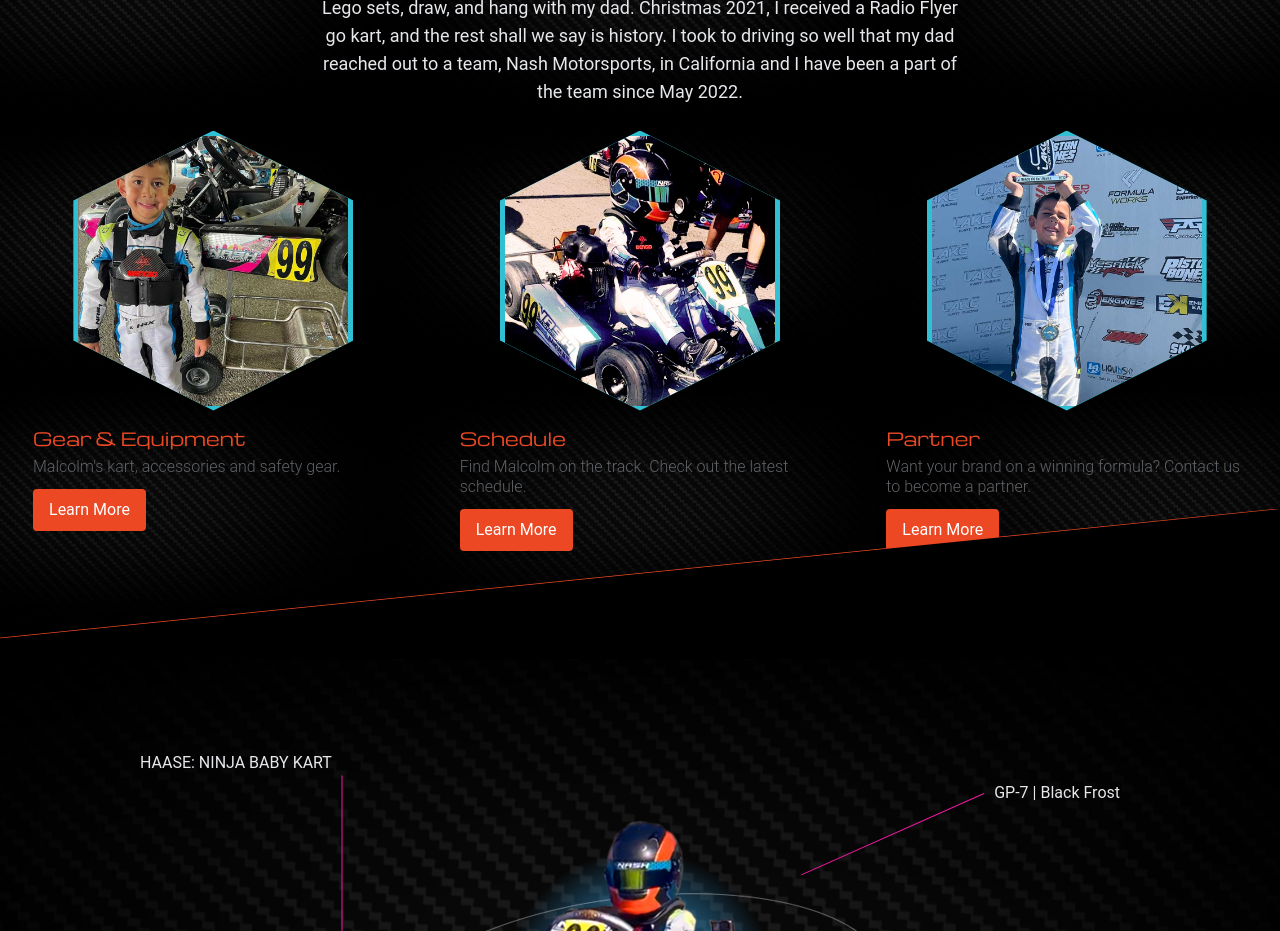
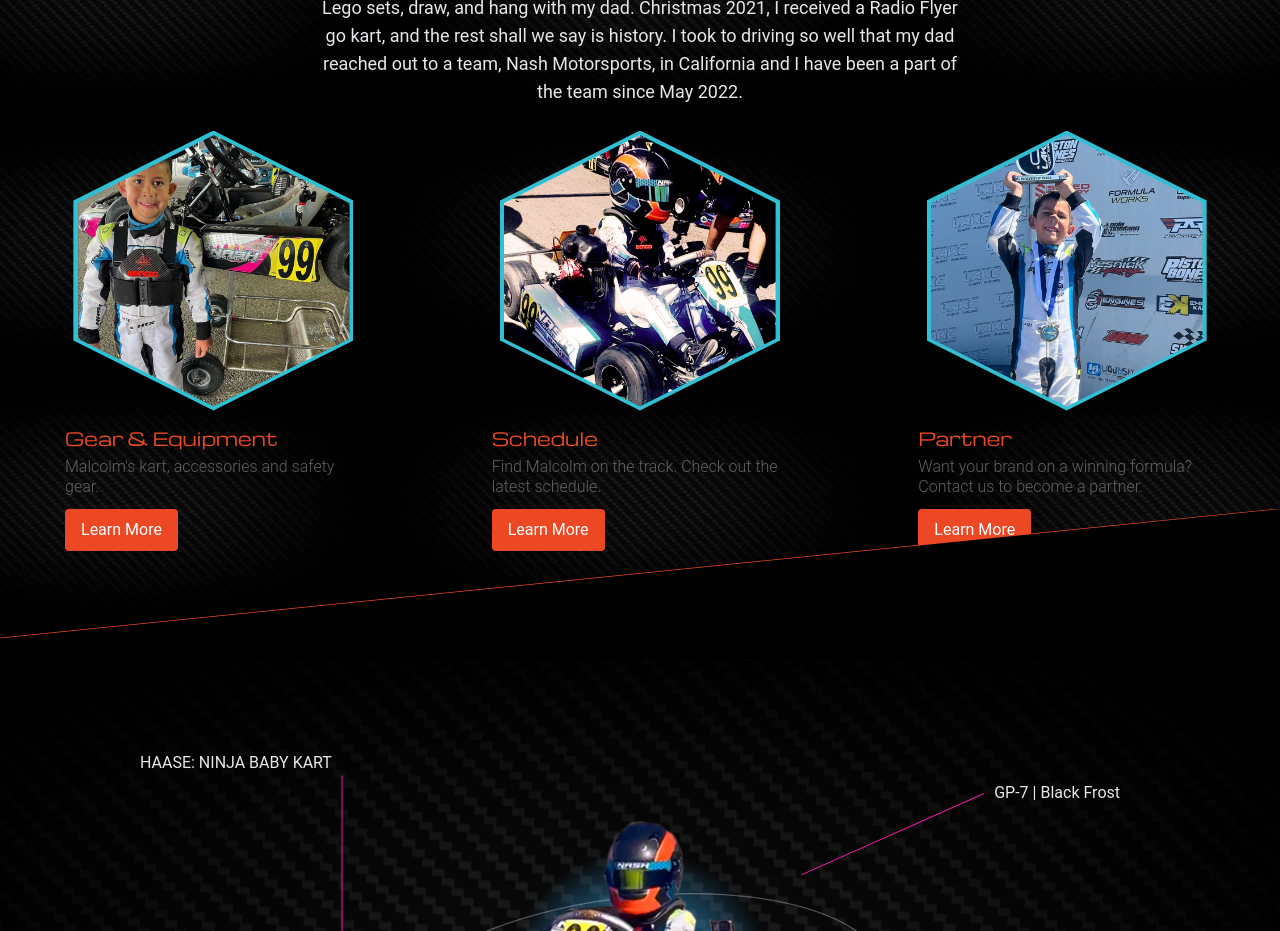
Before and after one commit to chavezroy/mrm-racing, a Next.js app: page / in a window 1280 px wide. Shown: the part 820-1751 px from the top of the page. Built offline with nearby package versions, Linux system fonts and the light colour scheme.

Commit message:
Fix About section transitions: Fix image hover scale transitions, update card body padding, adjust image sizing and centering, and resolve CSS conflicts

```diff
--- a/components/CTACard.tsx
+++ b/components/CTACard.tsx
@@ -16,25 +16,28 @@ export default function CTACard({
   description,
 }: CTACardProps) {
   return (
-    <div className="w-full md:w-1/3 px-4 mb-8">
+    <div className="w-full md:w-1/3 px-4 mb-8 group">
       <ScrollReveal animation="fadeIn" className="fade">
         <Link href={href} className="cardlink cursor-pointer text-inherit hover:no-underline block">
           <div className="card bg-transparent border border-black/10">
             <div className="thumb flex bg-[#31bfd3] relative overflow-hidden w-full h-[300px] max-w-[280px] mx-auto">
+              <div className="absolute inset-0 flex items-center justify-center pointer-events-none">
+                <div className="relative w-[97%] h-[97%] pointer-events-auto">
                   <Image
                     src={image}
                     alt={title}
                     fill
-                className="object-contain transition-all duration-300 hover:scale-110"
+                    className="object-contain cta-image"
                     style={{
                       clipPath:
                         "polygon(50% 0%, 100% 25%, 100% 75%, 50% 100%, 0% 75%, 0% 25%)",
-                  padding: "0 5px",
                     }}
                   />
                 </div>
-            <div className="card-body p-4">
-              <p className="card-title font-michroma text-lg leading-tight text-primary mb-2 hover:text-black group-hover:text-white transition-colors">
+              </div>
+            </div>
+            <div className="card-body py-4" style={{ paddingLeft: '3rem', paddingRight: '3rem' }}>
+              <p className="card-title font-michroma text-lg leading-tight text-primary mb-2 group-hover:text-white transition-colors duration-300">
                 {title}
               </p>
               <p className="text-body-secondary text-[rgba(105,109,113,0.9)] font-light leading-tight mb-3">
@@ -42,7 +45,7 @@ export default function CTACard({
               </p>
               <button
                 type="button"
-                className="btn btn-primary bg-primary text-white border-primary hover:bg-[#c63615] hover:border-[#c63615] px-4 py-2 rounded transition-colors"
+                className="btn btn-primary bg-primary text-white border-primary group-hover:bg-[#c63615] group-hover:border-[#c63615] px-4 py-2 rounded transition-[transform,background-color,border-color] duration-300 ease-out group-hover:scale-110"
               >
                 Learn More
               </button>
--- a/styles/globals.css
+++ b/styles/globals.css
@@ -14,34 +14,62 @@
   }
 
   /* Only apply transitions to specific interactive elements - exclude transform to avoid conflicts with animations */
-  a:not([class*="motion"]):not([class*="animate"]),
-  button:not([class*="motion"]):not([class*="animate"]),
+  a:not([class*="motion"]):not([class*="animate"]):not([class*="scale"]):not([class*="group-hover:"]),
+  button:not([class*="motion"]):not([class*="animate"]):not([class*="scale"]):not([class*="group-hover:"]),
   input:not([class*="motion"]):not([class*="animate"]),
   textarea:not([class*="motion"]):not([class*="animate"]),
   select:not([class*="motion"]):not([class*="animate"]),
   .nav-link:not([class*="motion"]):not([class*="animate"]),
-  .btn:not([class*="motion"]):not([class*="animate"]),
+  .btn:not([class*="motion"]):not([class*="animate"]):not([class*="scale"]):not([class*="group-hover:"]),
   .card:not([class*="motion"]):not([class*="animate"]),
-  .card-title:not([class*="motion"]):not([class*="animate"]) {
+  .card-title:not([class*="motion"]):not([class*="animate"]):not([class*="group-hover:"]) {
     transition-property: color, background-color, border-color, text-decoration-color, fill, stroke, opacity, box-shadow;
     transition-timing-function: cubic-bezier(0.4, 0, 0.2, 1);
     transition-duration: 300ms;
   }
 
+  /* Ensure card-title with group-hover can transition colors smoothly */
+  .card-title[class*="group-hover:"] {
+    transition: color 300ms ease-out !important;
+  }
+
+  /* Allow transform transitions on buttons and links with scale hover effects */
+  button[class*="scale"],
+  .btn[class*="scale"],
+  a[class*="scale"],
+  button[class*="group-hover:scale"],
+  .btn[class*="group-hover:scale"] {
+    transition-property: transform, color, background-color, border-color !important;
+    transition-timing-function: cubic-bezier(0.4, 0, 0.2, 1);
+    transition-duration: 300ms;
+  }
+
   /* Exclude elements that shouldn't transition or have their own animations */
-  img,
-  svg,
-  video,
-  canvas,
-  audio,
-  iframe,
-  embed,
-  object,
+  img:not([class*="transition"]):not([class*="hover:"]):not([class*="group-hover:"]):not([class*="scale"]):not([class*="transition-transform"]):not(.cta-image),
+  svg:not([class*="transition"]),
+  video:not([class*="transition"]),
+  canvas:not([class*="transition"]),
+  audio:not([class*="transition"]),
+  iframe:not([class*="transition"]),
+  embed:not([class*="transition"]),
+  object:not([class*="transition"]),
   [data-framer-name],
-  [class*="animate"],
+  [class*="animate"]:not([class*="transition"]),
   [class*="motion"],
-  [style*="transform"] {
+  [style*="transform"]:not([class*="transition"]):not([class*="hover:"]):not([class*="group-hover:"]):not([class*="transition-transform"]):not(.cta-image) {
     transition: none !important;
+  }
+
+  /* Allow transitions on images with explicit transition classes - HIGH PRIORITY */
+  img[class*="transition-transform"],
+  img[class*="transition"][class*="group-hover:scale"],
+  img[class*="group-hover:scale"],
+  img[class*="hover:scale"] {
+    transition: transform 300ms ease-out !important;
+    transition-property: transform !important;
+    transition-timing-function: ease-out !important;
+    transition-duration: 300ms !important;
+    will-change: transform;
   }
 
   html {
@@ -220,7 +248,21 @@
   .card .thumb {
     @apply flex bg-[#31bfd3] h-[280px] relative overflow-hidden w-full;
     clip-path: polygon(50% 0%, 100% 25%, 100% 75%, 50% 100%, 0% 75%, 0% 25%);
-    transition: transform 300ms ease-out;
+  }
+
+  /* Ensure images in card thumbs can transition smoothly - HIGHEST PRIORITY */
+  .card .thumb img.cta-image,
+  .thumb img.cta-image,
+  img.cta-image {
+    transition: transform 300ms ease-out !important;
+    transform: scale(1) !important;
+    will-change: transform;
+  }
+
+  .group:hover .card .thumb img.cta-image,
+  .group:hover .thumb img.cta-image,
+  .group:hover img.cta-image {
+    transform: scale(1.1) !important;
   }
 
   .card-img-top {
@@ -383,6 +425,15 @@
     transition: background-color 300ms ease-out, border-color 300ms ease-out;
   }
 
+  /* Ensure transform transitions work on buttons with scale hover */
+  .btn-primary[class*="scale"],
+  button.btn-primary[class*="scale"],
+  .btn.btn-primary[class*="scale"],
+  button[class*="group-hover:scale"],
+  .btn[class*="group-hover:scale"] {
+    transition: transform 300ms ease-out, background-color 300ms ease-out, border-color 300ms ease-out !important;
+  }
+
   .btn-primary:hover {
     color: white;
     background-color: #c63615;
```
Lines whose indentation alone changed are shown as unchanged.
